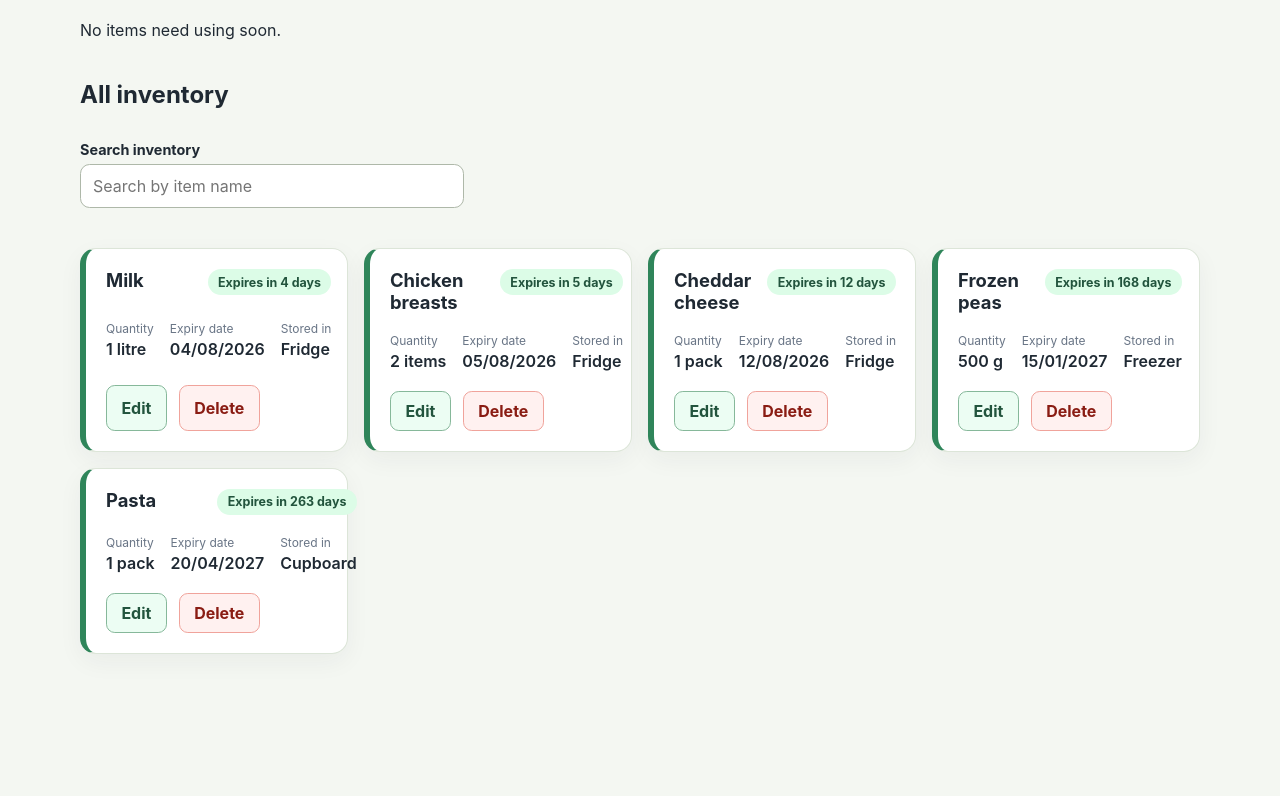
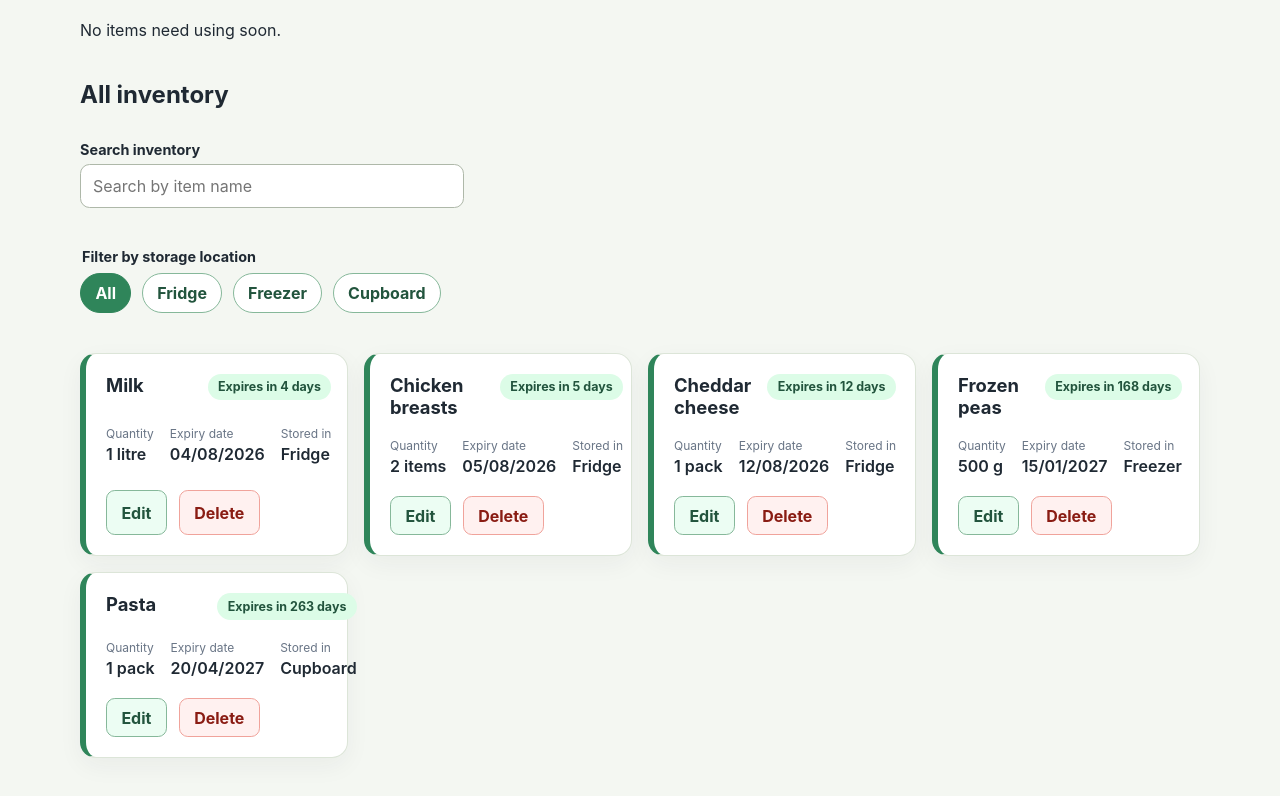
Before and after one commit to joshbingham/fresh-cue, a React (Vite) app: page / in a window 1280 px wide. Shown: the part 670-1466 px from the top of the page. Before the commit the page ends 1388 px from the top, so only its background shows below. Built offline with nearby package versions, Linux system fonts and the light colour scheme.

Commit message:
Add storage location filters

```diff
--- a/src/index.css
+++ b/src/index.css
@@ -146,6 +146,49 @@ dd {
 .inventory-search input:focus {
   outline: 3px solid rgba(47, 133, 90, 0.2);
   border-color: #2f855a;
+}
+
+.storage-filter {
+  padding: 0;
+  margin: 0 0 1.5rem;
+  border: 0;
+}
+
+.storage-filter legend {
+  margin-bottom: 0.5rem;
+  font-size: 0.9rem;
+  font-weight: 700;
+}
+
+.storage-filter__options {
+  display: flex;
+  flex-wrap: wrap;
+  gap: 0.65rem;
+}
+
+.storage-filter__button {
+  padding: 0.55rem 0.9rem;
+  color: #22543d;
+  background: #ffffff;
+  border: 1px solid #86b89a;
+  border-radius: 999px;
+  font-weight: 700;
+  cursor: pointer;
+}
+
+.storage-filter__button:not(.storage-filter__button--active):hover {
+  background: #ecfdf3;
+}
+
+.storage-filter__button--active {
+  color: #ffffff;
+  background: #2f855a;
+  border-color: #2f855a;
+}
+
+.storage-filter__button:focus-visible {
+  outline: 3px solid rgba(47, 133, 90, 0.3);
+  outline-offset: 2px;
 }
 
 .inventory-list {
--- a/src/pages/InventoryDashboard.tsx
+++ b/src/pages/InventoryDashboard.tsx
@@ -7,10 +7,15 @@ import UseSoonSection from "../components/UseSoonSection";
 import { sampleInventory } from "../data/sampleInventory";
 import type { InventoryItem } from "../types";
 
+type StorageFilter = "all" | InventoryItem["storageLocation"];
+
 export default function InventoryDashboard() {
   const [inventory, setInventory] = useState(sampleInventory);
 
   const [searchQuery, setSearchQuery] = useState("");
+
+  const [storageFilter, setStorageFilter] =
+    useState<StorageFilter>("all");
 
   const [itemBeingEdited, setItemBeingEdited] =
     useState<InventoryItem | null>(null);
@@ -26,6 +31,11 @@ export default function InventoryDashboard() {
       item.name
         .toLowerCase()
         .includes(normalisedSearchQuery),
+    )
+    .filter(
+      (item) =>
+        storageFilter === "all" ||
+        item.storageLocation === storageFilter,
     )
     .sort(
       (a, b) =>
@@ -225,15 +235,44 @@ export default function InventoryDashboard() {
           />
         </div>
 
+        <fieldset className="storage-filter">
+          <legend>Filter by storage location</legend>
+
+          <div className="storage-filter__options">
+            {(
+              [
+                ["all", "All"],
+                ["fridge", "Fridge"],
+                ["freezer", "Freezer"],
+                ["cupboard", "Cupboard"],
+              ] as const
+            ).map(([value, label]) => (
+              <button
+                key={value}
+                type="button"
+                className={
+                  storageFilter === value
+                    ? "storage-filter__button storage-filter__button--active"
+                    : "storage-filter__button"
+                }
+                onClick={() => setStorageFilter(value)}
+                aria-pressed={storageFilter === value}
+              >
+                {label}
+              </button>
+            ))}
+          </div>
+        </fieldset>
+
         {activeItems.length === 0 ? (
           <div className="empty-state">
-            {normalisedSearchQuery ? (
+            {normalisedSearchQuery || storageFilter !== "all" ? (
               <>
                 <h3>No matching items</h3>
 
                 <p>
-                  Try a different search term or clear the search
-                  to view your full inventory.
+                  Try changing your search or storage filter to view more
+                  inventory items.
                 </p>
               </>
             ) : (
@@ -241,8 +280,8 @@ export default function InventoryDashboard() {
                 <h3>Your inventory is empty</h3>
 
                 <p>
-                  Add your first food item to start tracking what
-                  needs using.
+                  Add your first food item to start tracking what needs
+                  using.
                 </p>
               </>
             )}
```
